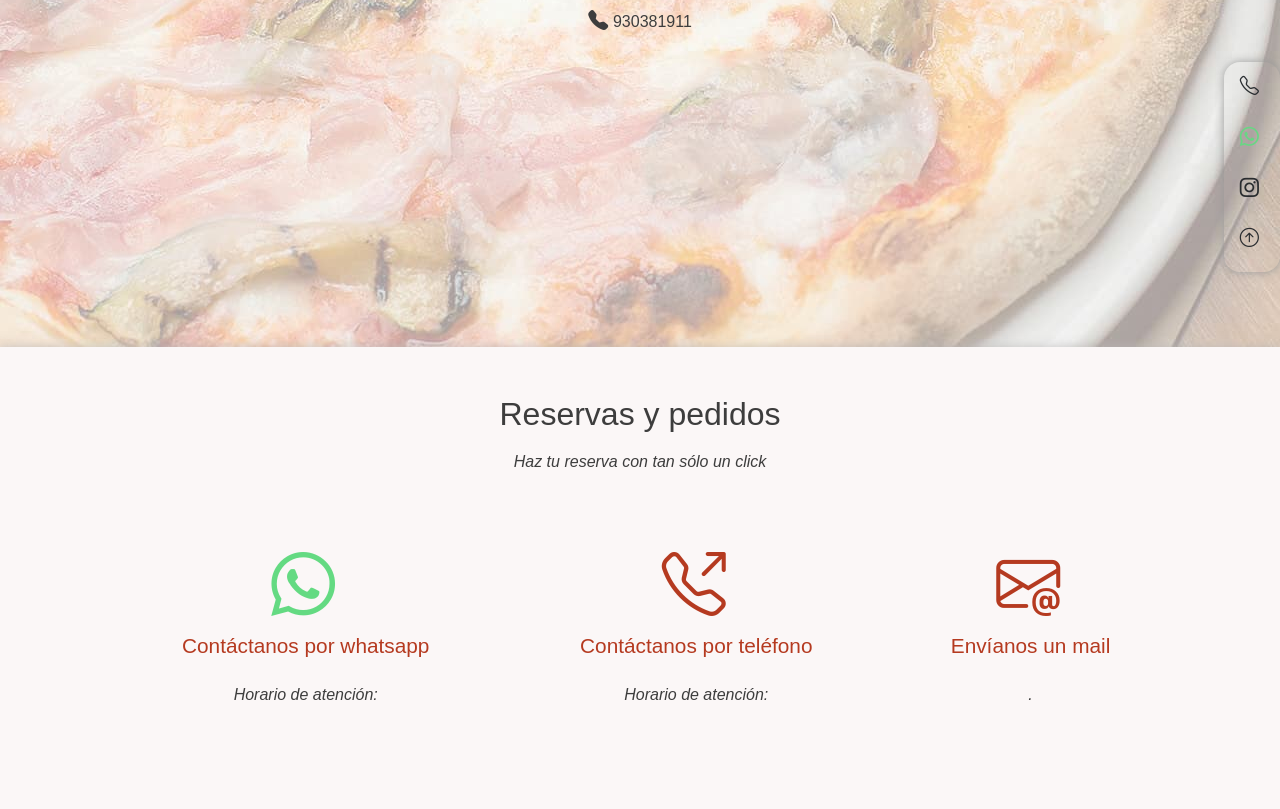
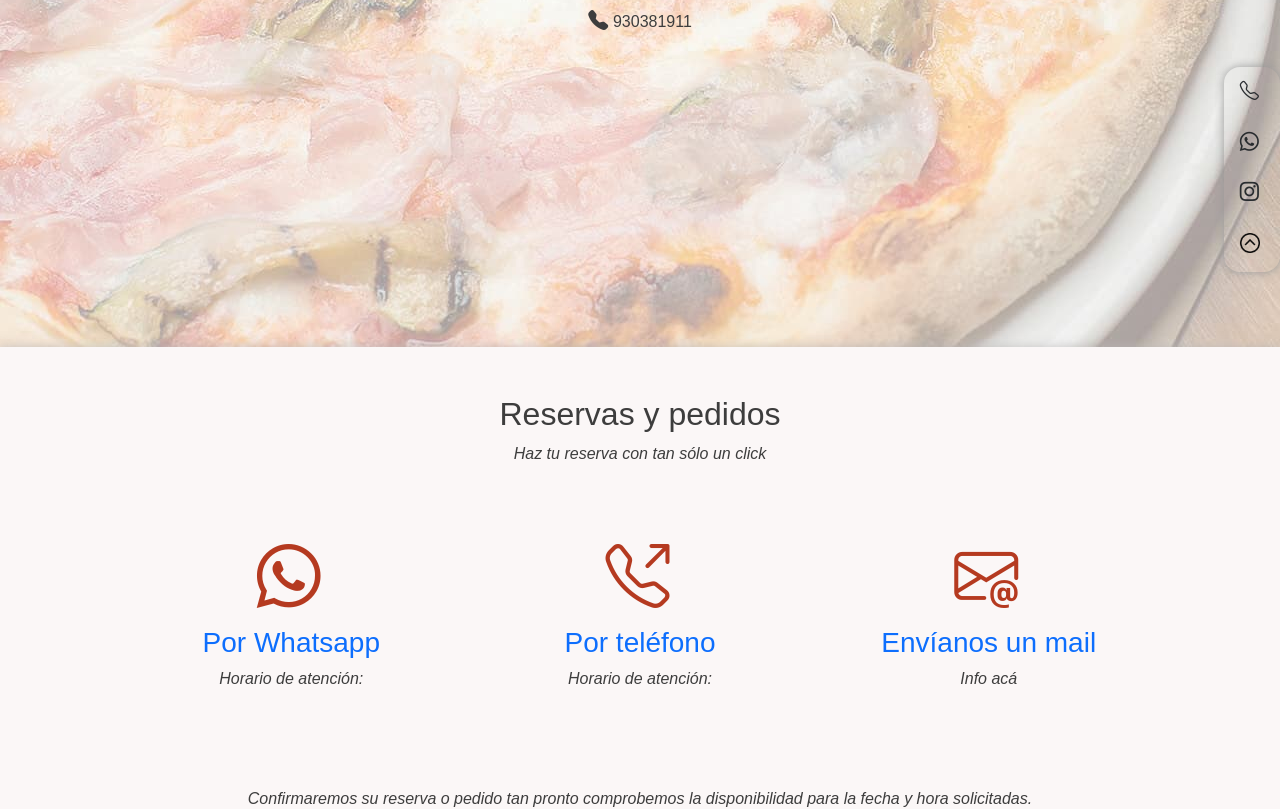
Before and after one commit to emilio0054/ottantotto, a React (Vite) app: page / in a window 1280 px wide. Shown: the part 480-1289 px from the top of the page. Built offline with nearby package versions, Linux system fonts and the light colour scheme; a web font is replaced by a local one.

Commit message:
changes in navbar and sidebar

```diff
--- a/index.html
+++ b/index.html
@@ -4,11 +4,11 @@
     <meta charset="UTF-8" />
     <link rel="icon" type="image/svg+xml" href="/assets/logo2.png" />
     <meta name="viewport" content="width=device-width, initial-scale=1.0" />
+    <script src="https://kit.fontawesome.com/55899420dd.js" crossorigin="anonymous"></script>
     <link rel="stylesheet" href="https://use.typekit.net/bqp6yja.css">    <link
       rel="stylesheet"
       href="https://cdn.jsdelivr.net/npm/bootstrap-icons@1.10.4/font/bootstrap-icons.css"
     />
-    <script src="https://kit.fontawesome.com/b16082d381.js" crossorigin="anonymous"></script>
     <title>Ottantotto Pizzería Bar</title>
   </head>
   <body>
--- a/src/OttantottoApp.jsx
+++ b/src/OttantottoApp.jsx
@@ -1,5 +1,3 @@
-import 'bootstrap/dist/css/bootstrap.min.css'
-import './index.css'
 import { NavBar } from './components/NavBar/NavBar'
 import { HomeView } from './components/HomeView/HomeView';
 import { Menu } from './components/Menu/Menu';
--- a/src/components/Contact/Contact.jsx
+++ b/src/components/Contact/Contact.jsx
@@ -7,27 +7,27 @@ export const Contact = ({id}) => {
      <h2 className="d-flex justify-content-center contact-title">Reservas y pedidos</h2>
      <p className="d-flex justify-content-center contact-subtitle">Haz tu reserva con tan sólo un click</p>
      <div className="d-flex justify-content-evenly main-container container">
-        <div className="d-flex flex-column justify-content-center">
+        <div className="d-flex flex-column justify-content-center w-25">
           <a href='https://api.whatsapp.com/send?phone=34722194408&text=¡Hola!%20quiero%20hacer%20una
 %20reserva:%20(incluye%20cantidad%20de%20personas,%20día%20y%20hora%20en%20tu%20solicitud.)' target='_blank' className="text-decoration-none text-center">
           <i className="bi bi-whatsapp whatsapp-icon"></i>
-          <h3>Contáctanos por whatsapp</h3>
+          <h3>Por Whatsapp</h3>
           </a>
           <p>Horario de atención: </p>
         </div>
-        <div className="d-flex flex-column justify-content-center">
+        <div className="d-flex flex-column justify-content-center w-25">
           <a href='tel:930381911' target='_blank' className="text-decoration-none text-center">
           <i className="bi bi-telephone-outbound phone-icon"></i>
-          <h3>Contáctanos por teléfono</h3>
+          <h3>Por teléfono</h3>
           </a>
           <p>Horario de atención: </p>
         </div>
-        <div className="d-flex flex-column justify-content-center">
+        <div className="d-flex flex-column justify-content-center w-25">
           <a href='mailto:' target='_blank' className="text-decoration-none text-center">
           <i className="bi bi-envelope-at mail-icon"></i>
           <h3 className="" >Envíanos un mail</h3>
           </a>
-          <p className="mail-text">    .</p>
+          <p className="mail-text"> Info acá</p>
         </div>
      </div>
      <p className="contact-confirmation">Confirmaremos su reserva o pedido tan pronto comprobemos la disponibilidad para la fecha y hora solicitadas.</p>
--- a/src/components/Contact/contact.css
+++ b/src/components/Contact/contact.css
@@ -17,7 +17,7 @@
 }
 
 .main-container{
-    margin-top: 1rem;
+    margin-top: 4rem;
 }
 
 .whatsapp-icon, .phone-icon, .mail-icon{
--- a/src/components/NavBar/NavBar.jsx
+++ b/src/components/NavBar/NavBar.jsx
@@ -8,8 +8,8 @@ export const NavBar = () => {
     <>
       <nav className="navbar navbar-expand-lg sticky-top" id='navbar'>
         <Link
+        to="home-view"
         className="navbar-brand"
-        to='home-view'
         activeClass="active"
         spy={true}
         smooth={true}
@@ -29,13 +29,13 @@ export const NavBar = () => {
               <img src="/assets/languages/esp.png" width='30px' />
             </a>
             <ul className="dropdown-menu">
-              <li><Link className="dropdown-item mb-1" href="home-view"><img src="/assets/languages/cat.png" width='30px' /></Link></li>
+              <li><Link className="dropdown-item mb-1" to="home-view"><img src="/assets/languages/cat.png" width='30px' /></Link></li>
               <hr />
-              <li><Link className="dropdown-item mb-1" href="home-view"><img src="/assets/languages/usa.png" width='30px' /></Link></li>
+              <li><Link className="dropdown-item mb-1" to="home-view"><img src="/assets/languages/usa.png" width='30px' /></Link></li>
               <hr />
-              <li><Link className="dropdown-item mb-1" href="home-view"><img src="/assets/languages/ita.png" width='30px' /></Link></li>
+              <li><Link className="dropdown-item mb-1" to="home-view"><img src="/assets/languages/ita.png" width='30px' /></Link></li>
               <hr />
-              <li><Link className="dropdown-item mb-1" href="home-view"><img src="/assets/languages/fr.png" width='30px' /></Link></li>
+              <li><Link className="dropdown-item mb-1" to="home-view"><img src="/assets/languages/fr.png" width='30px' /></Link></li>
             </ul>
           </li>
         </div>
@@ -105,13 +105,13 @@ export const NavBar = () => {
               <img src="/assets/languages/esp.png" width='30px' />
             </a>
             <ul className="dropdown-menu">
-              <li><Link className="dropdown-item mb-1" href="home-view"><img src="/assets/languages/cat.png" width='30px' /></Link></li>
+              <li><Link className="dropdown-item mb-1" to="home-view"><img src="/assets/languages/cat.png" width='30px' /></Link></li>
               <hr />
-              <li><Link className="dropdown-item mb-1" href="home-view"><img src="/assets/languages/usa.png" width='30px' /></Link></li>
+              <li><Link className="dropdown-item mb-1" to="home-view"><img src="/assets/languages/usa.png" width='30px' /></Link></li>
               <hr />
-              <li><Link className="dropdown-item mb-1" href="home-view"><img src="/assets/languages/ita.png" width='30px' /></Link></li>
+              <li><Link className="dropdown-item mb-1" to="home-view"><img src="/assets/languages/ita.png" width='30px' /></Link></li>
               <hr />
-              <li><Link className="dropdown-item mb-1" href="home-view"><img src="/assets/languages/fr.png" width='30px' /></Link></li>
+              <li><Link className="dropdown-item mb-1" to="home-view"><img src="/assets/languages/fr.png" width='30px' /></Link></li>
             </ul>
           </li>
         </div>
--- a/src/components/SideBar/SideBar.jsx
+++ b/src/components/SideBar/SideBar.jsx
@@ -4,17 +4,17 @@ import './sideBar.css'
 export const SideBar = () => {
   return (
     <div className='d-flex flex-column justify-content-center side-bar-container'>
-        <a href='tel:930381911' target='_blank' className='btn'><i class="bi bi-telephone"></i></a>
+        <a href='tel:930381911' target='_blank' className='btn'><i className="bi bi-telephone"></i></a>
         <a href='https://api.whatsapp.com/send?phone=34722194408&text=¡Hola!%20quiero%20hacer%20una
-%20reserva:%20(incluye%20cantidad%20de%20personas,%20día%20y%20hora%20en%20tu%20solicitud.)' target='_blank' className='btn'><i class="bi bi-whatsapp"></i></a>
-        <a href='https://www.instagram.com/pizzeriaottantotto/' target='_blank' className='btn'><i class="bi bi-instagram"></i></a>
+%20reserva:%20(incluye%20cantidad%20de%20personas,%20día%20y%20hora%20en%20tu%20solicitud.)' target='_blank' className='btn'><i className="bi bi-whatsapp"></i></a>
+        <a href='https://www.instagram.com/pizzeriaottantotto/' target='_blank' className='btn'><i className="bi bi-instagram"></i></a>
         <Link
         to='home-view'
         smooth={true}
         duration={500}
         className='btn'
         >
-          <i class="bi bi-arrow-up-circle"></i>
+          <img src='/assets/chevron.png' width='20px' className='me-1' />
         </Link>
     </div>
   )
--- a/src/components/SideBar/sideBar.css
+++ b/src/components/SideBar/sideBar.css
@@ -18,6 +18,6 @@
     margin-bottom: 0.5em;
 }
 
-.bi-whatsapp {
+.side-bar-container > a > .bi-whatsapp:hover {
     color: #64da82
 }
--- a/src/main.jsx
+++ b/src/main.jsx
@@ -2,6 +2,7 @@ import React from 'react'
 import ReactDOM from 'react-dom/client'
 import OttantottoApp from './OttantottoApp'
 import './index.css'
+import 'bootstrap/dist/css/bootstrap.min.css'
 
 
 ReactDOM.createRoot(document.getElementById('root')).render(
```
Also changed, not shown: public/assets/chevron.png (added).
